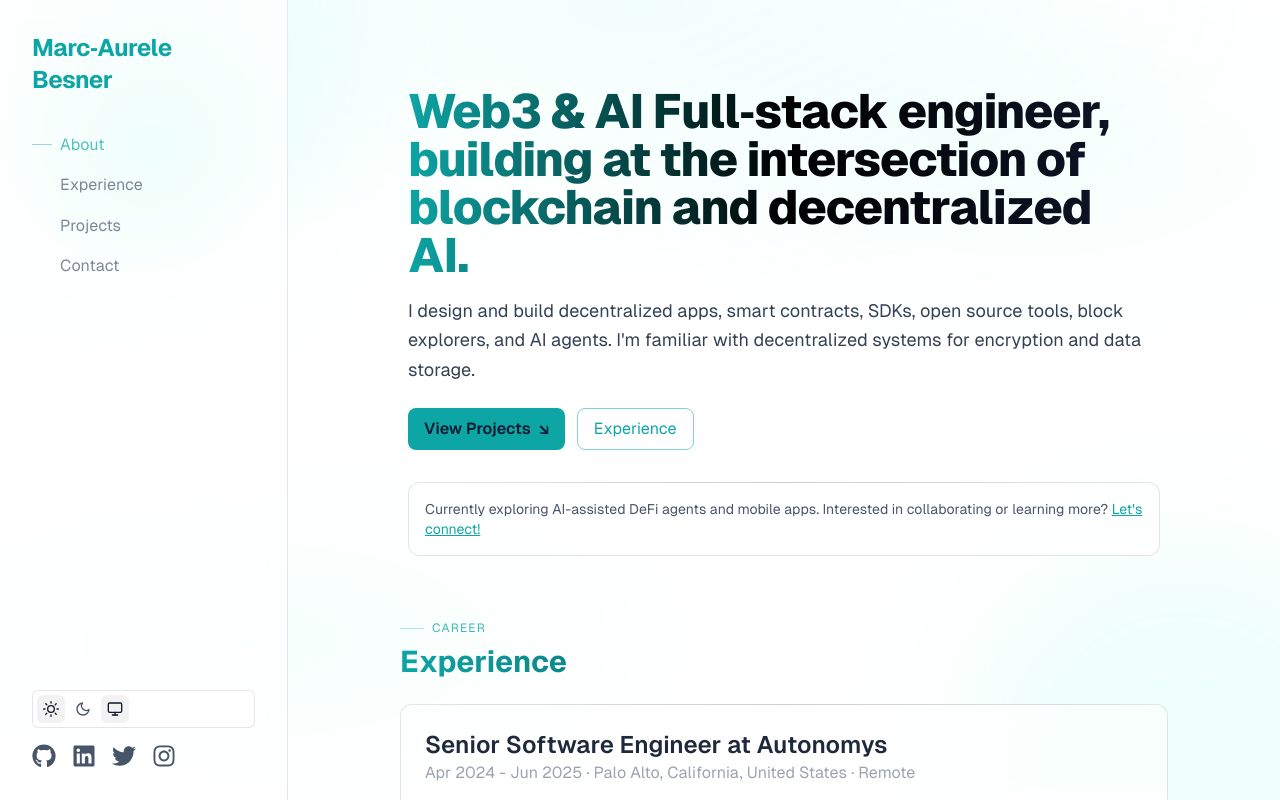
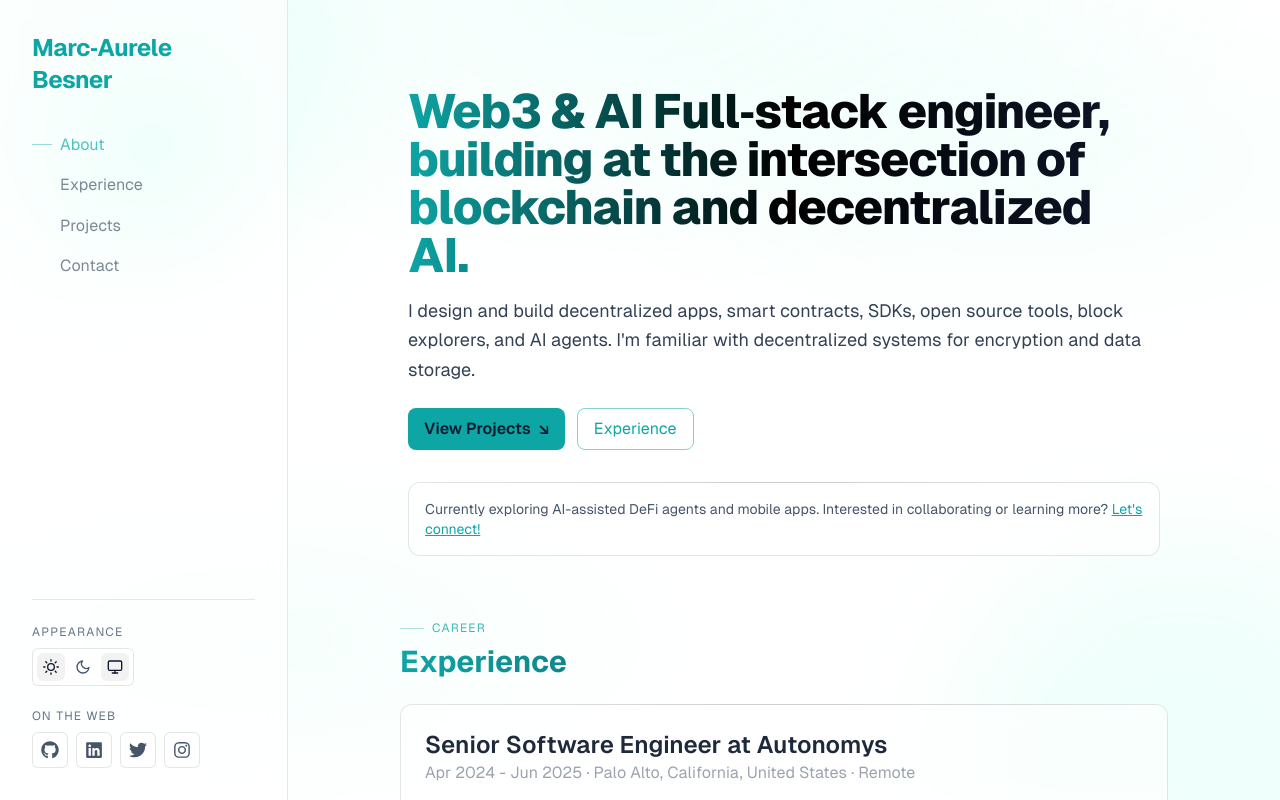
Before and after one commit to marc-aurele-besner/marcaurelebesner.com-v3, a Next.js app: page / in a window 1280 px wide. Shown: the top 800 px of the page. Built offline with nearby package versions, Linux system fonts and the light colour scheme; no server answers.

Commit message:
Refactor Menu component with improved social links and theme section styling
Co-authored-by: marc.aurele.desk <marc.aurele.desk@gmail.com>

```diff
--- a/src/components/Menu.tsx
+++ b/src/components/Menu.tsx
@@ -51,45 +51,59 @@ export default function Menu() {
           </ul>
         </nav>
       </div>
-      <div className="flex flex-col gap-4 mt-8">
+
+      <div className="mt-8 pt-6 border-t border-slate-200 dark:border-white/5">
+        <div className="flex flex-col gap-5">
+          <div>
+            <p className="text-xs uppercase tracking-widest text-slate-500 dark:text-grayTone/70 mb-2">Appearance</p>
             <ThemeToggle />
-        <div className="flex space-x-4">
+          </div>
+
+          <div>
+            <p className="text-xs uppercase tracking-widest text-slate-500 dark:text-grayTone/70 mb-2">On the web</p>
+            <div className="flex items-center gap-2">
               <a
                 href={siteConfig.links.github}
                 target="_blank"
                 rel="noopener noreferrer"
-            className="text-slate-600 dark:text-grayTone hover:text-[var(--accent)] transition-colors"
+                title="GitHub"
                 aria-label="GitHub"
+                className="h-9 w-9 inline-flex items-center justify-center rounded-md border border-black/10 dark:border-white/10 bg-white/60 dark:bg-white/5 text-slate-600 dark:text-grayTone hover:text-[var(--accent)] hover:border-[var(--accent)] transition-colors"
               >
-            <FaGithub size={24} />
+                <FaGithub size={18} />
               </a>
               <a
                 href={siteConfig.links.linkedin}
                 target="_blank"
                 rel="noopener noreferrer"
-            className="text-slate-600 dark:text-grayTone hover:text-[var(--accent)] transition-colors"
+                title="LinkedIn"
                 aria-label="LinkedIn"
+                className="h-9 w-9 inline-flex items-center justify-center rounded-md border border-black/10 dark:border-white/10 bg-white/60 dark:bg-white/5 text-slate-600 dark:text-grayTone hover:text-[var(--accent)] hover:border-[var(--accent)] transition-colors"
               >
-            <FaLinkedin size={24} />
+                <FaLinkedin size={18} />
               </a>
               <a
                 href={siteConfig.links.twitter}
                 target="_blank"
                 rel="noopener noreferrer"
-            className="text-slate-600 dark:text-grayTone hover:text-[var(--accent)] transition-colors"
+                title="Twitter/X"
                 aria-label="Twitter"
+                className="h-9 w-9 inline-flex items-center justify-center rounded-md border border-black/10 dark:border-white/10 bg-white/60 dark:bg-white/5 text-slate-600 dark:text-grayTone hover:text-[var(--accent)] hover:border-[var(--accent)] transition-colors"
               >
-            <FaTwitter size={24} />
+                <FaTwitter size={18} />
               </a>
               <a
                 href={siteConfig.links.instagram}
                 target="_blank"
                 rel="noopener noreferrer"
-            className="text-slate-600 dark:text-grayTone hover:text-[var(--accent)] transition-colors"
+                title="Instagram"
                 aria-label="Instagram"
+                className="h-9 w-9 inline-flex items-center justify-center rounded-md border border-black/10 dark:border-white/10 bg-white/60 dark:bg-white/5 text-slate-600 dark:text-grayTone hover:text-[var(--accent)] hover:border-[var(--accent)] transition-colors"
               >
-            <FaInstagram size={24} />
+                <FaInstagram size={18} />
               </a>
+            </div>
+          </div>
         </div>
       </div>
     </div>
```
Lines whose indentation alone changed are shown as unchanged.
